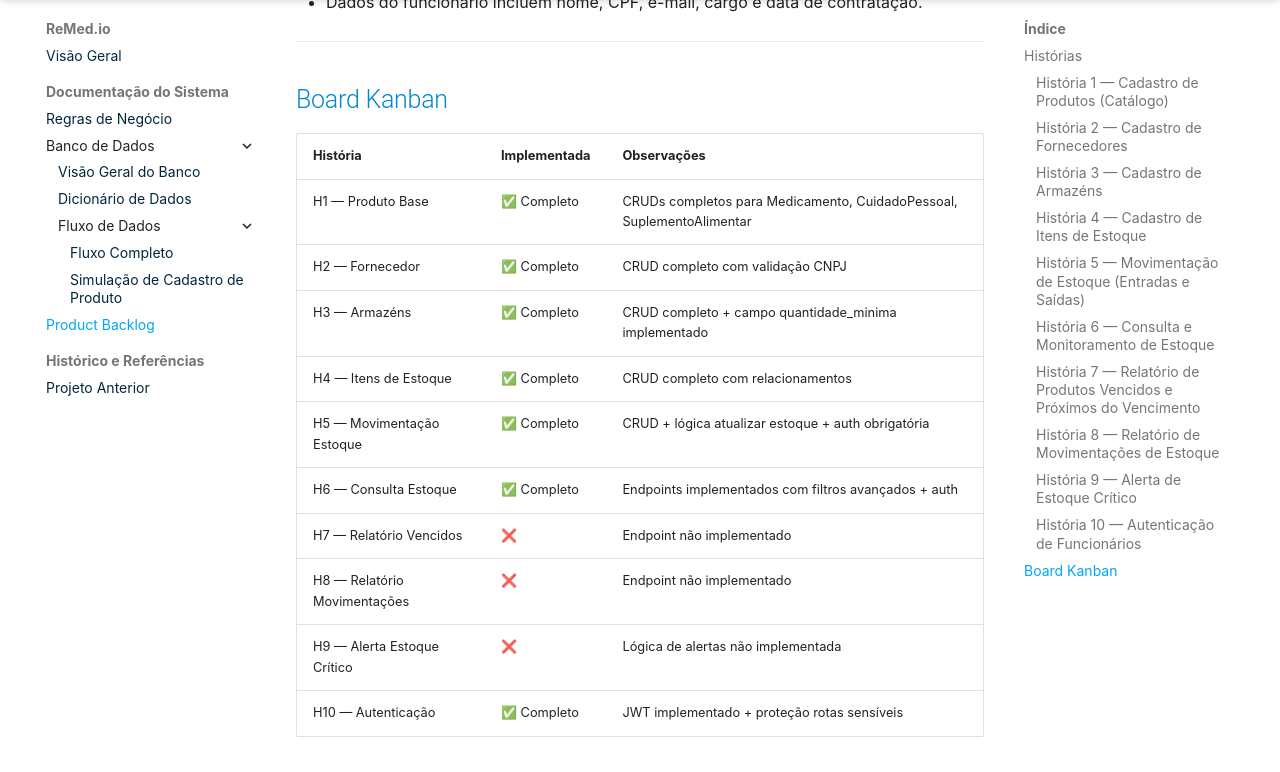
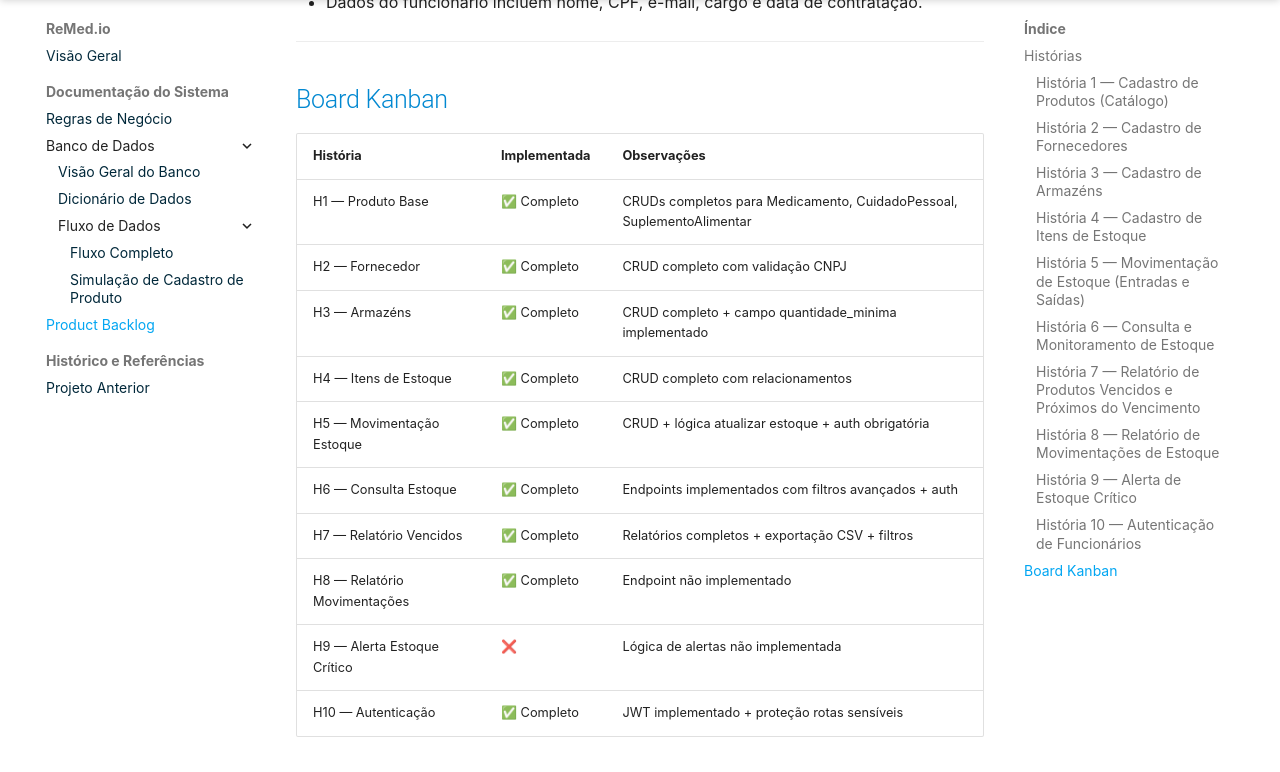
Before and after one commit to remed-io/Docs, an MkDocs documentation site: the page built from docs/documentacao-sistema/backlog.md, in a window 1280 px wide and 900 px high, scrolled down 3430 px, cut to the strip 60-832 px from the top of the window. Built offline with MkDocs 1.6.1 and Material for MkDocs 9.7.7, drawn with Linux system fonts in a browser that asks for light colours; some web fonts are replaced.

Commit message:
feat(docs): contempla H7 e H8

```diff
--- a/docs/documentacao-sistema/backlog.md
+++ b/docs/documentacao-sistema/backlog.md
@@ -138,7 +138,7 @@
 | H4 — Itens de Estoque         | ✅ Completo    | CRUD completo com relacionamentos |
 | H5 — Movimentação Estoque     | ✅ Completo    | CRUD + lógica atualizar estoque + auth obrigatória |
 | H6 — Consulta Estoque         | ✅ Completo    | Endpoints implementados com filtros avançados + auth |
-| H7 — Relatório Vencidos       | ❌            | Endpoint não implementado |
-| H8 — Relatório Movimentações  | ❌            | Endpoint não implementado |
+| H7 — Relatório Vencidos       | ✅ Completo    | Relatórios completos + exportação CSV + filtros |
+| H8 — Relatório Movimentações  | ✅ Completo             | Endpoint não implementado |
 | H9 — Alerta Estoque Crítico   | ❌            | Lógica de alertas não implementada |
 | H10 — Autenticação            | ✅ Completo    | JWT implementado + proteção rotas sensíveis |
```
Also changed, not shown: site/search/search_index.json.
